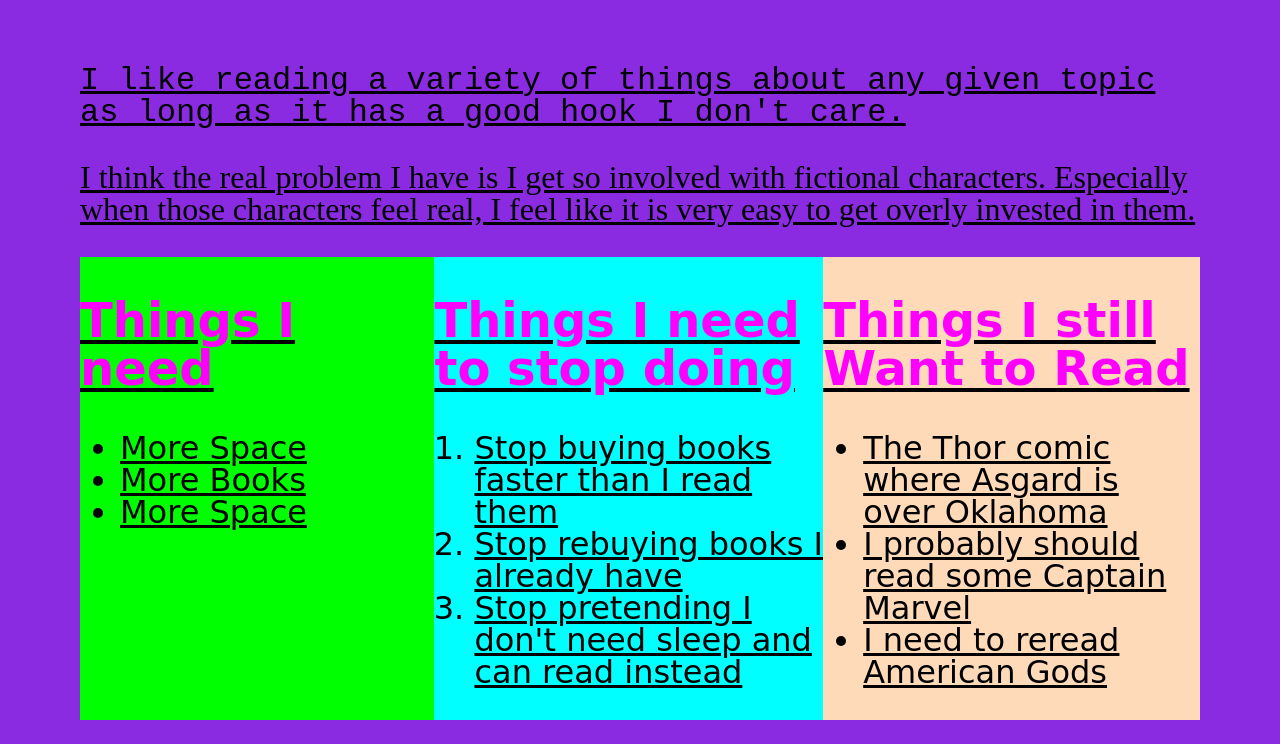
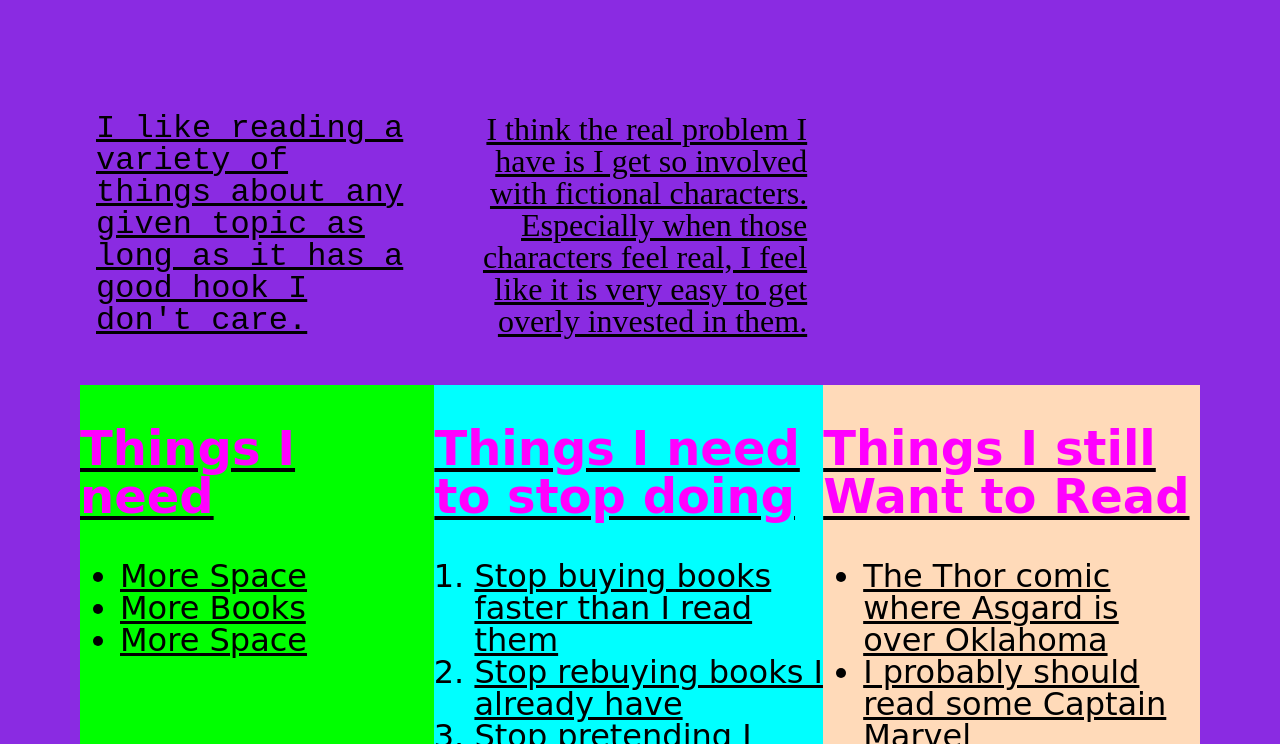
Before and after one commit to alsleaders/my--hobbies, a website: page public/index.html in a window 1280 px wide. Shown: the part 822-1566 px from the top of the page. Drawn offline with Linux system fonts and the light colour scheme; a web font is replaced by a local one.

Commit message:
Pictures, Links, and page 2 next

```diff
--- a/public/index.html
+++ b/public/index.html
@@ -14,20 +14,21 @@
       href="https://fonts.googleapis.com/css?family=Just+Another+Hand"
       rel="stylesheet"
     />
+    <p>See my <a href="index2.html"></a> other hobbies</p>
   </head>
   <body>
-    <p>See my <a href="index2.html"></a> other hobbies</p>
     <h1 class="hello-world">One of my hobbies is reading</h1>
-    <p class="first-ramble">
-      I like reading a variety of things about any given topic as long as it has
-      a good hook I don't care.
-    </p>
-    <p class="second-ramble">
-      I think the real problem I have is I get so involved with fictional
-      characters. Especially when those characters feel real, I feel like it is
-      very easy to get overly invested in them.
-    </p>
     <div id="grid">
+      <p class="first-ramble">
+        I like reading a variety of things about any given topic as long as it
+        has a good hook I don't care.
+      </p>
+      <p class="second-ramble">
+        I think the real problem I have is I get so involved with fictional
+        characters. Especially when those characters feel real, I feel like it
+        is very easy to get overly invested in them.
+      </p>
+
       <div id="first-column">
         <h2>Things I need</h2>
         <ul>
--- a/public/screen.css
+++ b/public/screen.css
@@ -1,5 +1,9 @@
 :root {
   font: 16px / 1 sans-serif;
+}
+
+head {
+  background-image: url('http://clipart-library.com/clipart/rinG8dG7T.htm');
 }
 body {
   margin: 0;
@@ -41,10 +45,16 @@ li:hover {
 
 .first-ramble {
   font-family: 'Courier New', Courier, monospace;
+  grid-column: auto;
+  padding: 1rem;
+  text-align: left;
 }
 
 .second-ramble {
   font-family: 'Times New Roman', Times, serif;
+  grid-column: auto;
+  padding: 1rem;
+  text-align: right;
 }
 
 #grid {
```
